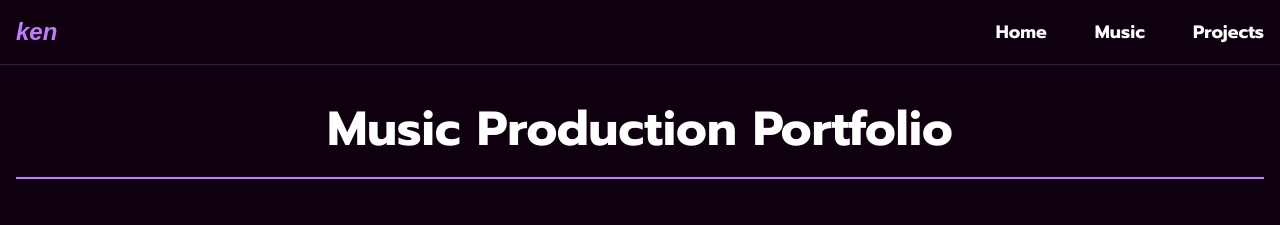
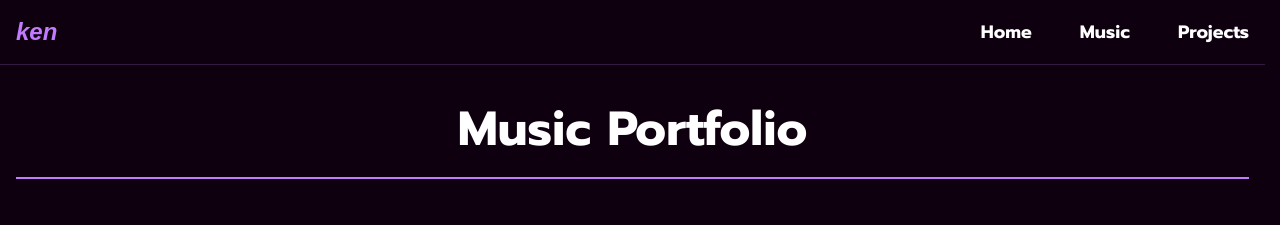
Before and after one commit to kencul/kencul.github.io, a Next.js app: page /music in a window 1280 px wide. Shown: the top 225 px of the page. Built offline with nearby package versions, Linux system fonts and the light colour scheme; a web font is replaced by a local one.

Commit message:
minor formatting

```diff
--- a/src/app/globals.css
+++ b/src/app/globals.css
@@ -20,6 +20,8 @@
   --color-highlight-light: var(--color-purple-300);
 }
 
+
+
 @layer base {
   body {
     /* use variable with backup fonts */
@@ -27,6 +29,10 @@
     background-color: var(--background);
     color: var(--foreground);
     @apply antialiased;
+  }
+  html {
+    /* overflow-x: hidden; */
+    scrollbar-gutter: stable;
   }
 }
 
--- a/src/app/layout.js
+++ b/src/app/layout.js
@@ -45,6 +45,9 @@ export default function RootLayout({ children }) {
 
   return (
     <html lang="en">
+      <head>
+        <link rel="preconnect" href="https://www.kenmusic.net" />
+      </head>
       <body
         className={`${prompt.variable} ${eduTas.variable} antialiased min-h-screen flex flex-col`}
       >
--- a/src/app/music/page.js
+++ b/src/app/music/page.js
@@ -13,7 +13,7 @@ export default function MusicPage() {
       <div className="py-8">
         {/* Page Header */}
         <h1 className="text-4xl md:text-5xl font-extrabold text-center mb-12 border-b-2 border-highlight pb-6">
-          Music Production Portfolio
+          Music Portfolio
         </h1>
 
         {/* Grid mapping over music JSON data */}
--- a/src/app/projects/[slug]/page.js
+++ b/src/app/projects/[slug]/page.js
@@ -1,4 +1,4 @@
-import { getProjectBySlug } from "@/lib/mdx";
+import { getProjectBySlug, getAllProjects} from "@/lib/mdx";
 import { mdxComponents } from "@/components/mdx-components";
 import { MDXRemote } from "next-mdx-remote/rsc";
 import { GithubIcon, LinkIcon} from "@/components/ui/icons";
```
Also changed, not shown: 1 other file (tests, documents, lock files or other folders).
